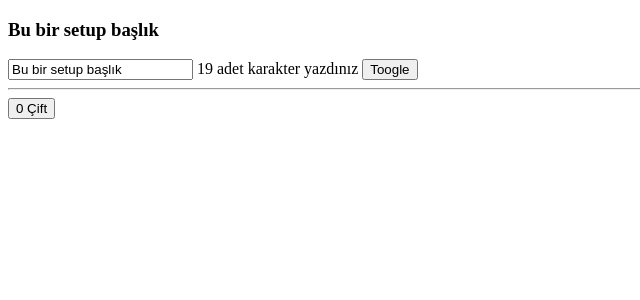
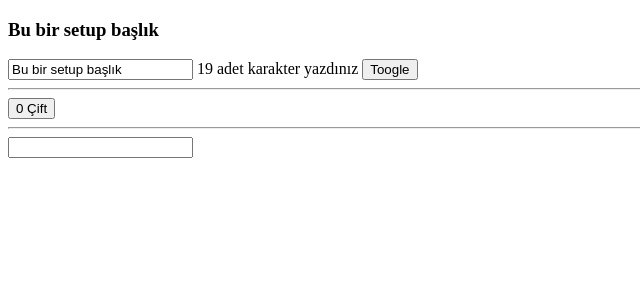
Before and after one commit to comlekahmetcan/vue-composition-api, a Vue app in the folder 0-composition-api/: page / in a window 1280 px wide. Shown: the top 300 px of the page, without its empty margins (0-640 px from the left). Built offline with nearby package versions, Linux system fonts and the light colour scheme.

Commit message:
Compostion Api - watchEffect kullanımı

```diff
--- a/0-composition-api/src/App.vue
+++ b/0-composition-api/src/App.vue
@@ -6,9 +6,12 @@
   <p v-if="show">Lorem ipsum.......................</p>
   <hr />
   <button @click="counter++">{{ counter }} {{ oddOrEven }}</button>
+  <hr />
+  <input type="text" v-model="searchText" />
+  <p v-if="isTyping">Şu an yazıyor.....</p>
 </template>
 <script>
-import { ref, computed, watch } from "vue"; //reactive effect
+import { ref, computed, watch, watchEffect } from "vue"; //reactive effect
 export default {
   // data() {
   //   return {
@@ -42,14 +45,44 @@ export default {
 
     //console.log("titleLengthMessage", titleLengthMessage.value);
 
+    //******************************************************************************************************************
     const counter = ref(0);
-
     const oddOrEven = computed(() => (counter.value % 2 == 0 ? "Çift" : "Tek"));
 
     //watch(counter,()=>{},{deep:true})
     watch([counter, oddOrEven], ([newC, newO], [oldC, oldO]) => {
       console.log(oldO, "=>", newO);
     });
+
+    //******************************************************************************************************************
+
+    const searchText = ref("");
+    const isTyping = ref(false);
+
+    // watch(searchText, () => {
+    //   if (searchText.value.length > 0) {
+    //     isTyping.value = true;
+
+    //     setTimeout(() => {
+    //       isTyping.value = false;
+    //     }, 1500);
+    //   }
+    // });
+
+    watchEffect((onInvalidate) => {
+      //const stop = watchEffect((onInvalidate) => {
+      if (searchText.value.length > 0) {
+        isTyping.value = true;
+
+        const typing = setTimeout(() => {
+          isTyping.value = false;
+          //stop();
+        }, 1500);
+        //asenkron istek atılacağı zaman bu şekilde yapılabilir sürekli istek atmak yerine timeout kullanarak
+        onInvalidate(() => clearTimeout(typing));
+      }
+    });
+
     return {
       title,
       show,
@@ -57,6 +90,8 @@ export default {
       titleLengthMessage,
       counter,
       oddOrEven,
+      searchText,
+      isTyping,
     };
   },
 };
```
